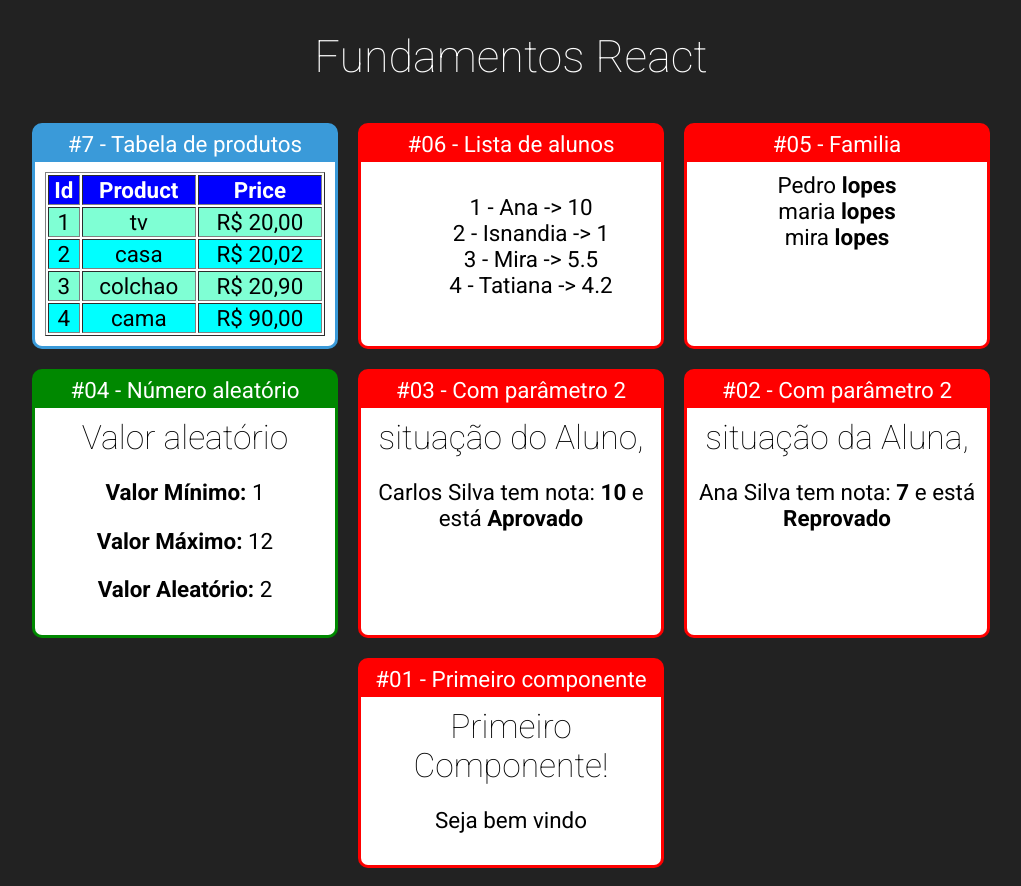
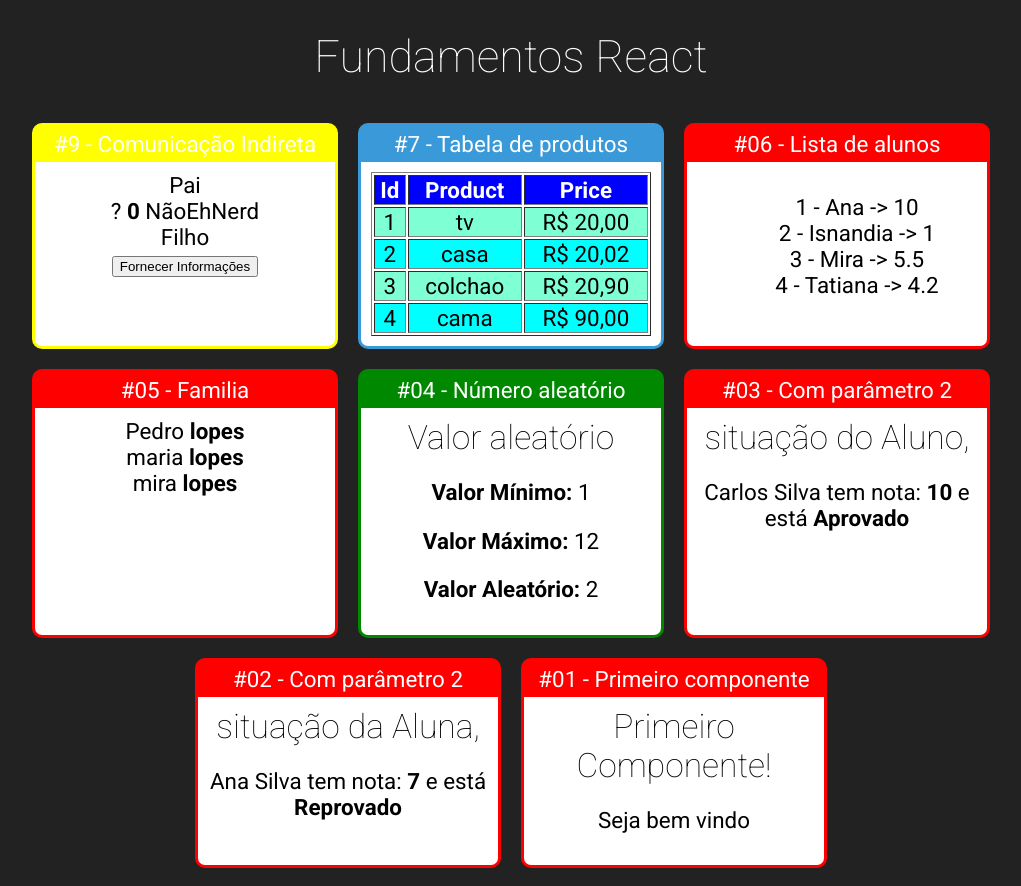
Before and after one commit to Anderlan-Nunes/fundamentos-react, a React (Create React App) app: page / in a window 1280 px wide. Shown: the whole page, without its empty margins (129-1150 px from the left). Built offline with nearby package versions, Linux system fonts and the light colour scheme.

Commit message:
comunicacao pai filho comunicacao indireta

```diff
--- a/src/App.jsx
+++ b/src/App.jsx
@@ -8,14 +8,16 @@
 import FamiliaMembro from './components/basicos/FamiliaMembro';
 import ListaAlunos from './components/basicos/ListaAlunos';
 import TabelaProdutos from './components/basicos/TabelaProdutos';
-
-
+import IndiretaPai from './components/comunicacao/indireta/IndiretaPai';
 
 export default _ =>
 
     <div className='App'>
         <h1>Fundamentos React</h1>
         <div className='Cards'>
+            <Card titulo="#9 - Comunicação Indireta" color="yellow">
+                <IndiretaPai/>
+            </Card>
             <Card titulo="#7 - Tabela de produtos" color="#3A9AD9">
                 <TabelaProdutos></TabelaProdutos>
             </Card>
--- /dev/null
+++ b/src/components/comunicacao/indireta/IndiretaFilho.jsx
@@ -0,0 +1,24 @@
+
+export default props => {
+    const gerarIdade = () => parseInt(Math.random() * (30)) + 50
+    const  gerarNerd = () => Math.random() > 0.5
+
+    return(
+
+        <div>
+            <div>Filho</div>
+            <button onClick={ _=> props.quandoClicar('Joao', gerarIdade(), gerarNerd())
+                /*function (e) {
+                    props.quandoClicar('João', 20, 'eh Nerd')
+                */
+            }>
+                Fornecer Informações
+            </button>
+        </div>
+
+    )
+}
+
+/**
+ *
+ */
--- /dev/null
+++ b/src/components/comunicacao/indireta/IndiretaPai.jsx
@@ -0,0 +1,26 @@
+import { useState } from 'react';
+
+import IndiretaFilho from './IndiretaFilho';
+
+export default props => {
+    const [nome, setNome] = useState('?')
+    const [idade, setIdade] = useState('0')
+    const [nerd, setNerd] = useState(false)
+
+    function pegaInformacao(nome, idade, nerd){
+        setNome(nome)
+        setIdade(idade)
+        setNerd(nerd)
+
+    }
+    return(
+        <div>
+            <div>Pai</div>
+            <span>{nome} </span>
+            <span><strong>{idade}</strong> </span>
+            <span>{nerd ? 'ehNerd':'NãoEhNerd'}</span>
+            <IndiretaFilho quandoClicar={pegaInformacao}/>
+        </div>
+    )
+
+}
```
